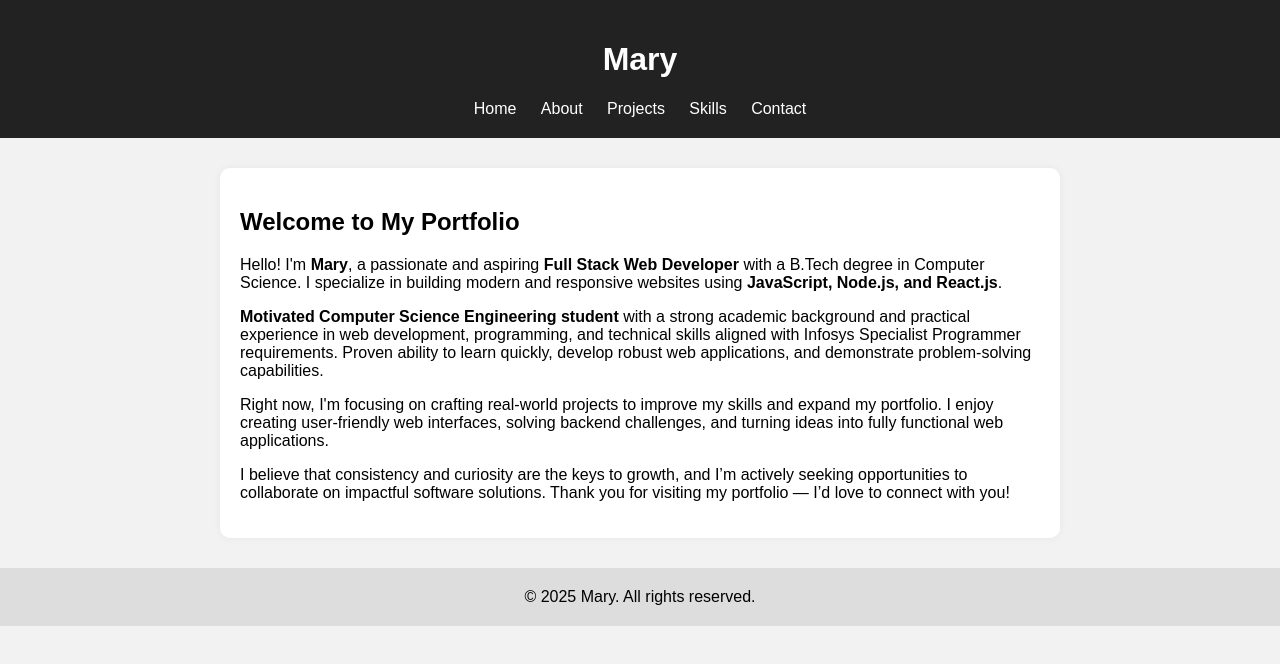
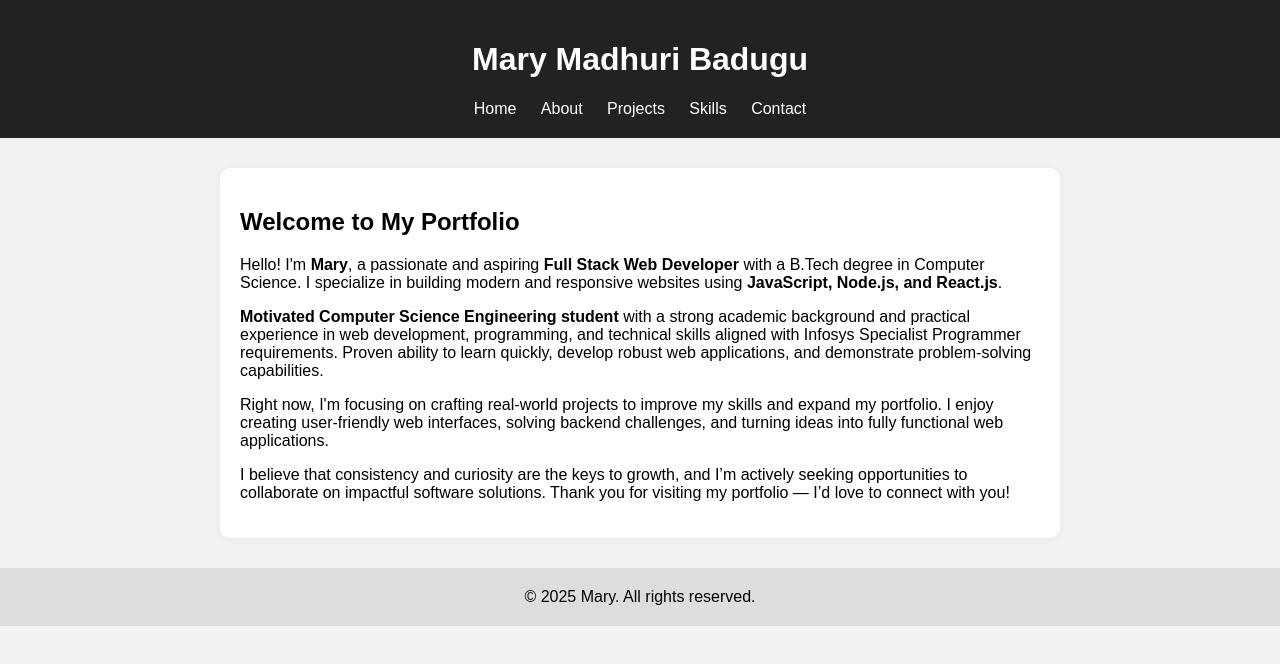
Before and after one commit to marymadhuri/Mary-Portfolio, a plain HTML site: page index.html in a window 1280 px wide. Drawn offline with Linux system fonts and the light colour scheme.

Commit message:
Update index.html

```diff
--- a/index.html
+++ b/index.html
@@ -7,7 +7,7 @@
 <body>
 
   <header>
-    <h1>Mary</h1>
+    <h1>Mary Madhuri Badugu</h1>
     <nav>
       <a href="index.html">Home</a>
       <a href="about.html">About</a>
```
